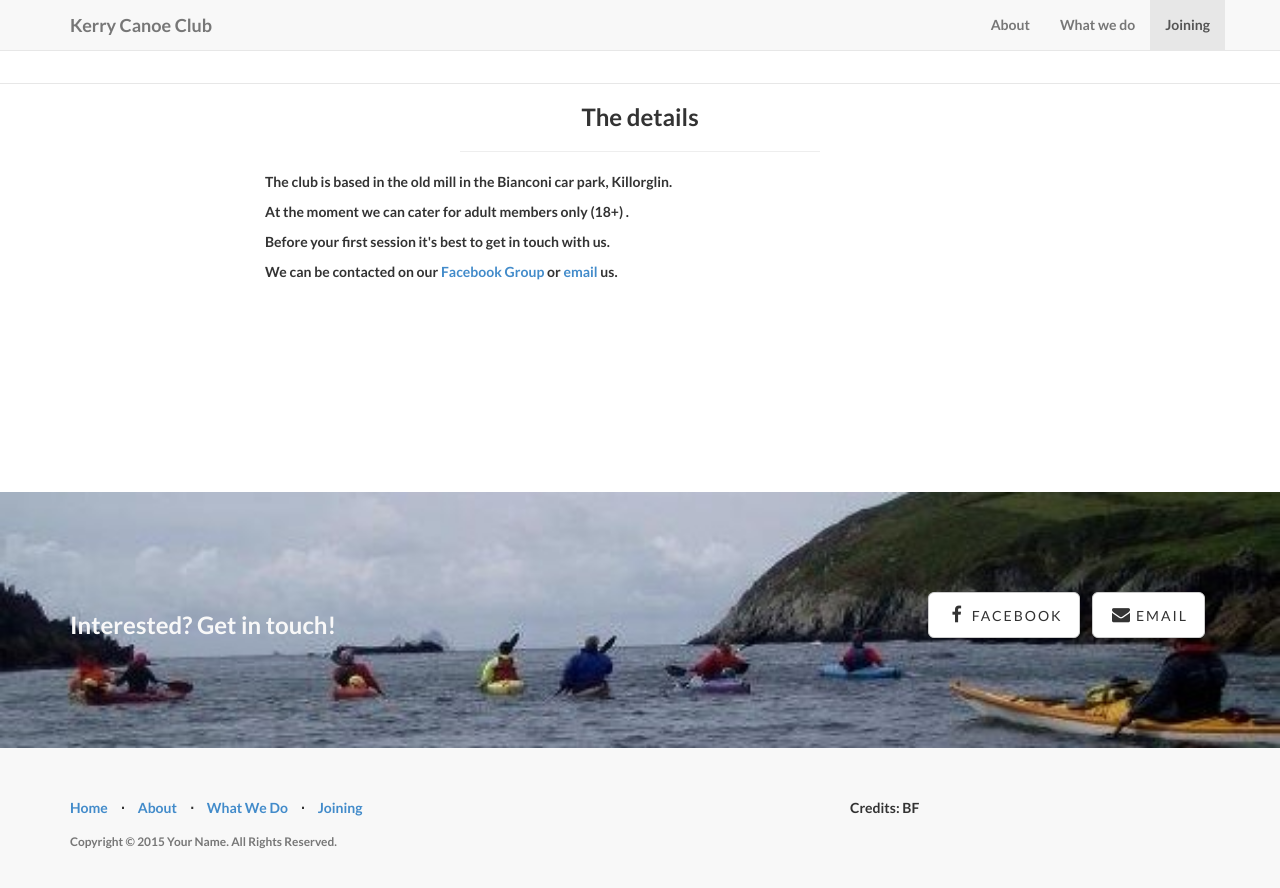
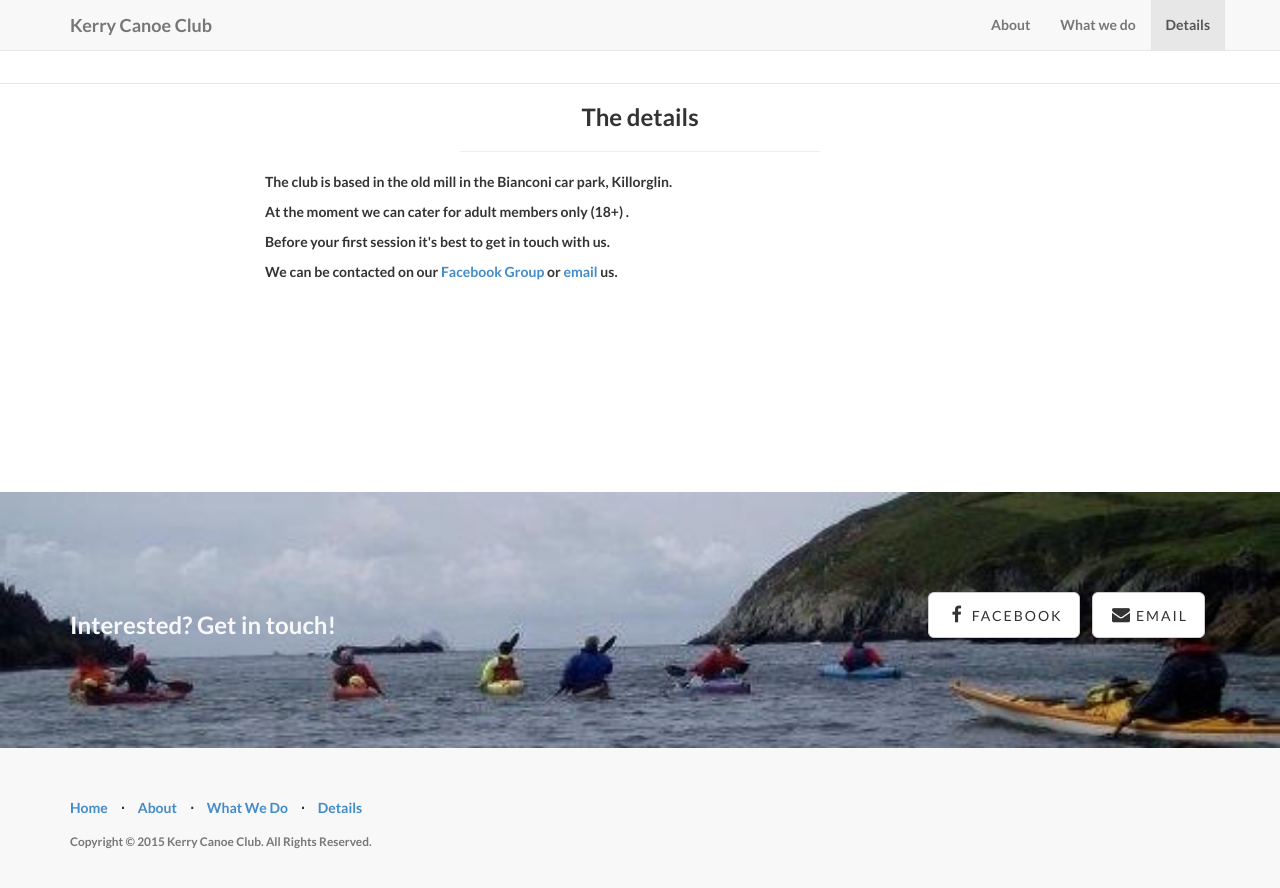
Before and after one commit to kerrycanoeclub/kerrycanoeclub.github.io, a Jekyll site: the page built from index.html, in a window 1280 px wide and 900 px high, scrolled down 2220 px. Shown: the top 888 px of the window. Built offline with Jekyll 4.4.1, drawn with Linux system fonts in a browser that asks for light colours.

Commit message:
Minor edits

```diff
--- a/_config.yml
+++ b/_config.yml
@@ -7,7 +7,7 @@ title: Kerry Canoe Club
 email: kerrycanoeclub@gmail.com
 author: Barry Fitzgerald
 description: > # "Kerry's foremost canoe club
-copyright: 'Copyright &copy; 2015 Your Name. All Rights Reserved.'
+copyright: 'Copyright &copy; 2015 Kerry Canoe Club. All Rights Reserved.'
 credits: 'Credits: BF'
 
 # ----------------------- #
--- a/_includes/details.html
+++ b/_includes/details.html
@@ -1,7 +1,7 @@
 <section id="details">
 <!-- Page Content -->
 
-    <div class="details">
+    <div class="">
 
         <div class="container">
             <div class="row">
--- a/_includes/footer.html
+++ b/_includes/footer.html
@@ -17,14 +17,11 @@
                     </li>
                     <li class="footer-menu-divider">&sdot;</li>
                     <li>
-                        <a href="#contact">Joining</a>
+                        <a href="#details">Details</a>
                     </li>
                 </ul>
                 <p class="copyright text-muted small">{{ site.copyright }}</p>
             </div>
-            <div class="col-md-4">
-                {{ site.credits }}
-            </div>
         </div>
     </div>
 </footer>
--- a/_includes/header.html
+++ b/_includes/header.html
@@ -21,7 +21,7 @@
                     <a class="page-scroll" href="#services">What we do</a>
                 </li>
                 <li>
-                    <a class="page-scroll" href="#contact">Joining</a>
+                    <a class="page-scroll" href="#details">Details</a>
                 </li>
             </ul>
         </div>
```
